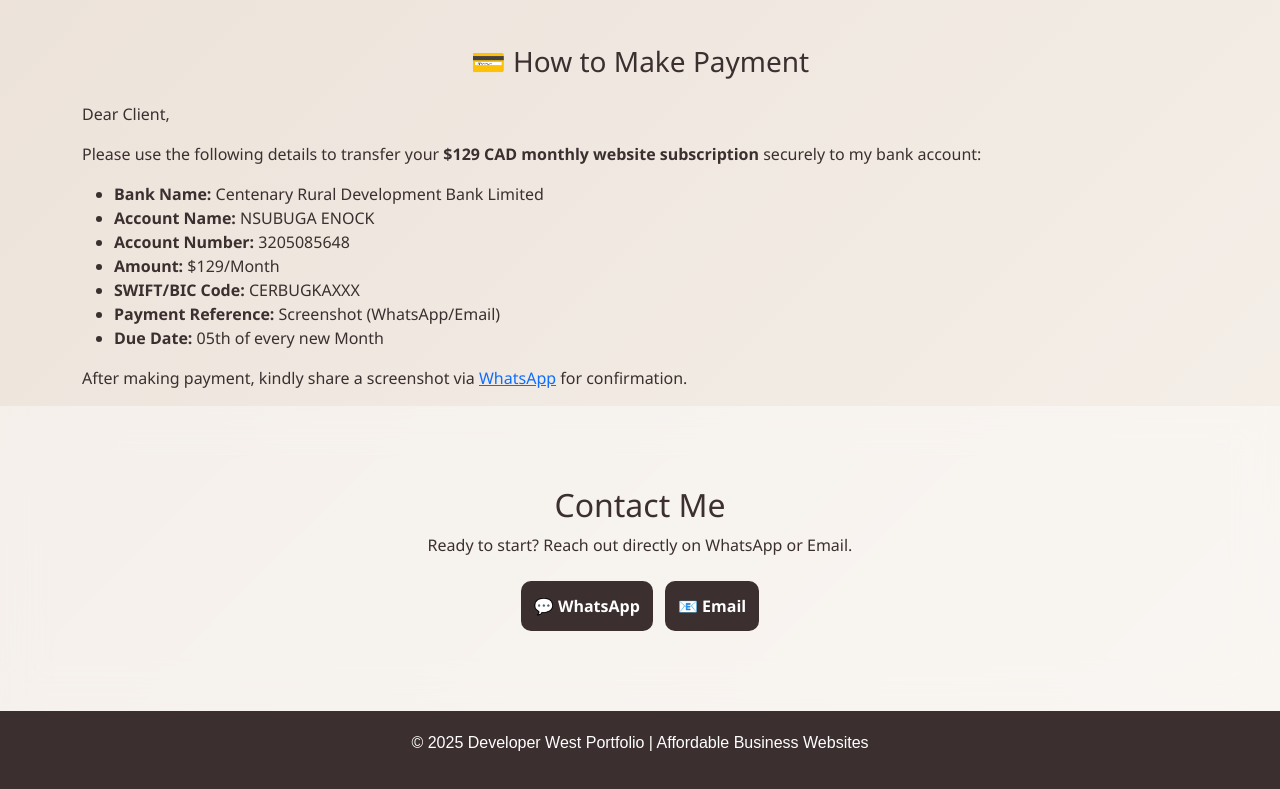
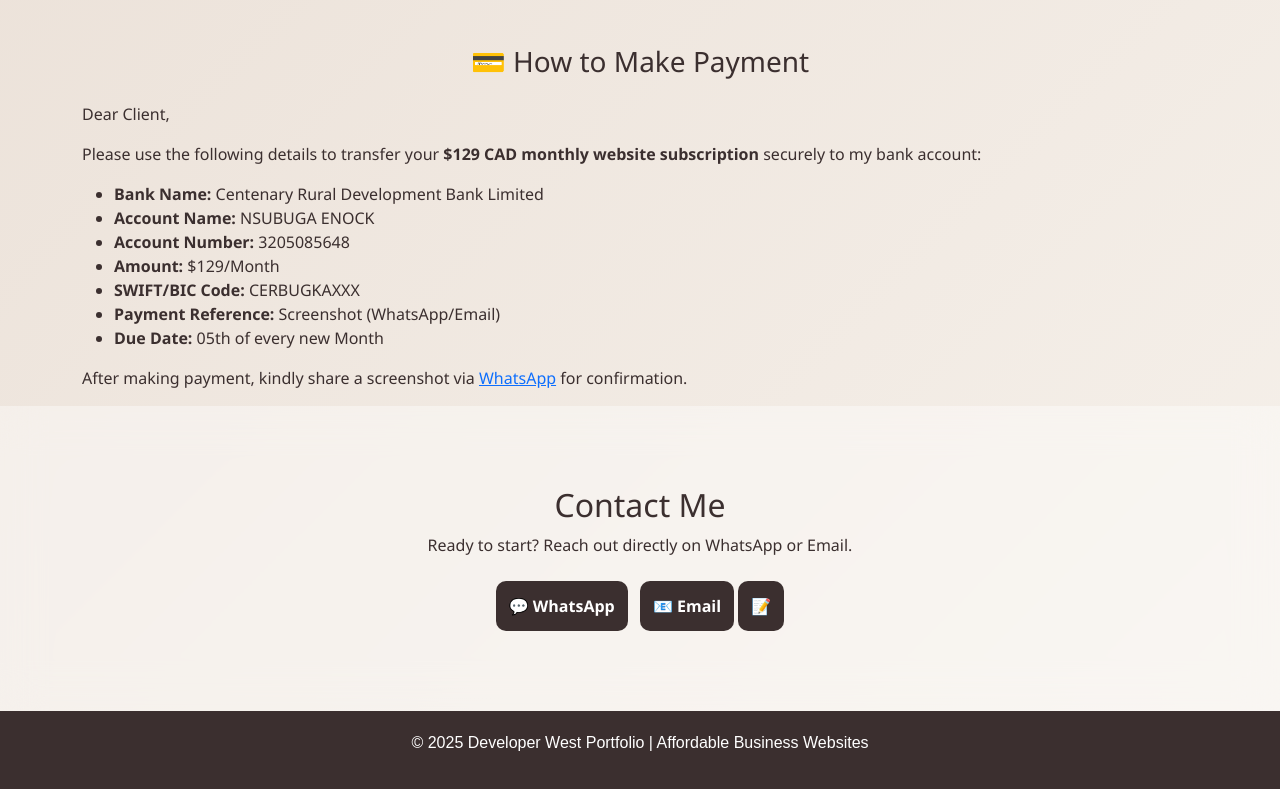
Before and after one commit to enockwest/-129-month-, a plain HTML site: page index.html in a window 1280 px wide. Shown: the part 2006-2795 px from the top of the page. Drawn offline with nearby package versions, Linux system fonts and the light colour scheme.

Commit message:
Update index.html

```diff
--- a/index.html
+++ b/index.html
@@ -282,6 +282,7 @@
     </div>
   </div>
 </section>
+
   <!-- Payment Instructions -->
 <section class="payment-section">
   <div class="container">
@@ -311,6 +312,7 @@
     <p class="mb-4">Ready to start? Reach out directly on WhatsApp or Email.</p>
     <a href="https://wa.me/256700531200" class="btn btn-main me-2">💬 WhatsApp</a>
     <a href="mailto:pythonpro2005@gmail.com" class="btn btn-main">📧 Email</a>
+    <a href="https://enockwest.github.io/businessinfo/" class="btn btn-main">📝</a>
   </div>
 </section>
 
```
